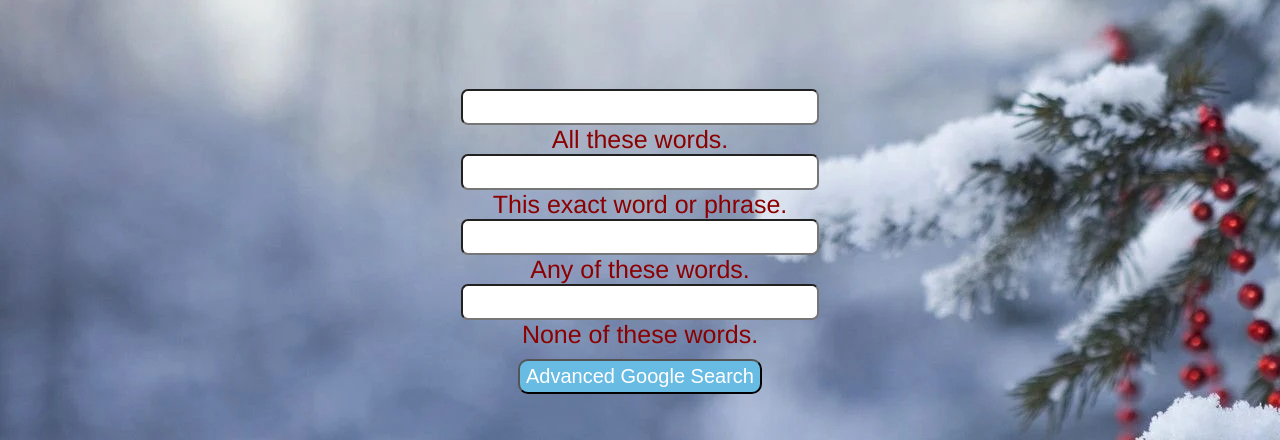
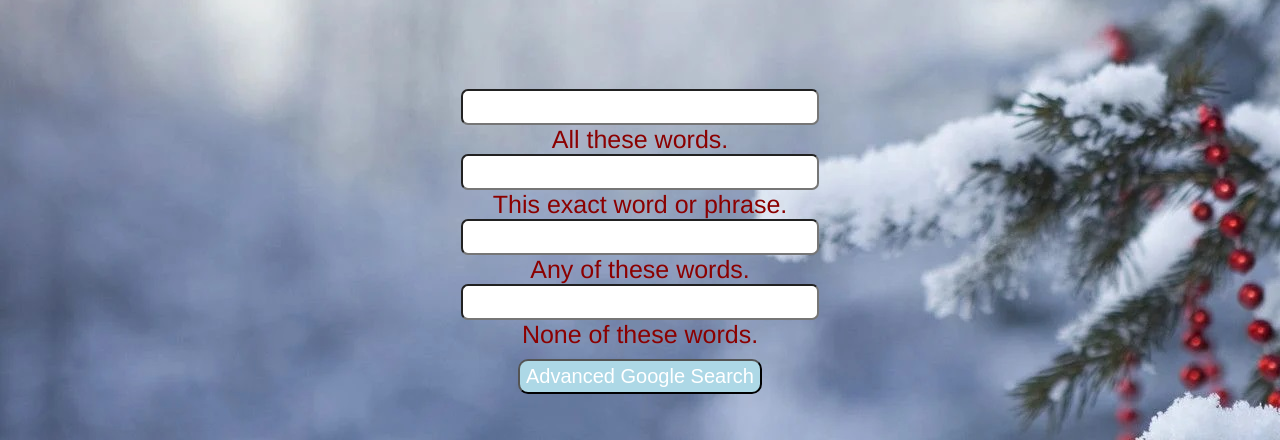
Before and after one commit to Elintcode/robertjao.github.io, a plain HTML site: page advsrch.html in a window 1280 px wide. Shown: the part 360-800 px from the top of the page. Drawn offline with Linux system fonts and the light colour scheme.

Commit message:
Update index.css

```diff
--- a/index.css
+++ b/index.css
@@ -49,7 +49,7 @@ nav {
 }
 #advboton {
   color: white;
-  background: #68BBE3;
+  background: lightblue;
   border-radius: 10px;
   height: 35px;
   font-size: 20px;
```
